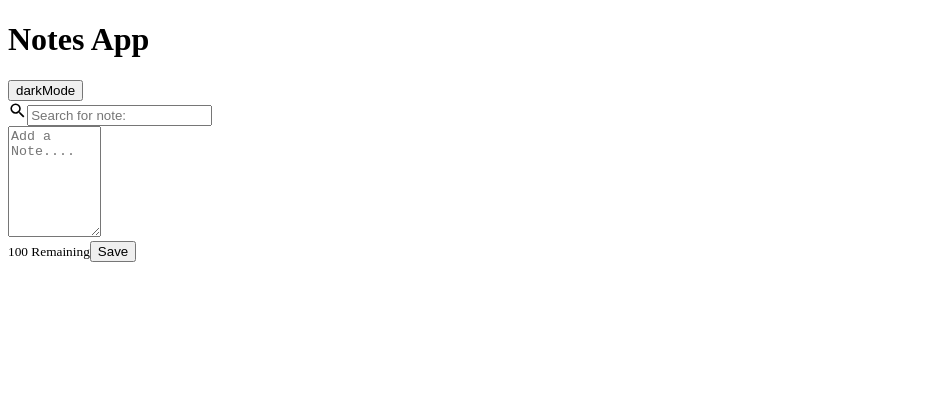
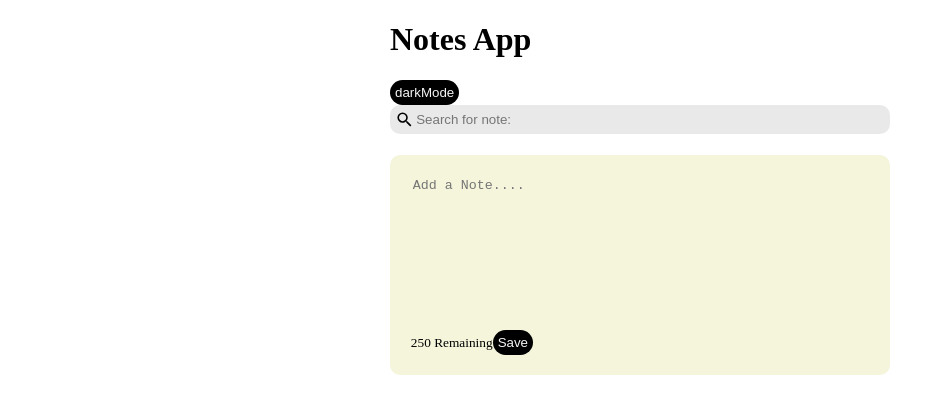
Before and after one commit to adityabajoria/NoteFlow, a React (Vite) app: page / in a window 1280 px wide. Shown: the top 414 px of the page, without its empty margins (0-945 px from the left). Built offline with nearby package versions, Linux system fonts and the light colour scheme.

Commit message:
css updated

```diff
--- a/src/App.css
+++ b/src/App.css
@@ -13,7 +13,7 @@
 }
 
 .container {
-  max-width: 900px;
+  max-width: 500px;
   margin-right: auto;
   margin-left: auto;
   padding-right: 12px;
@@ -22,10 +22,10 @@
 }
 
 .note {
-  background-color: lightcyan;
+  background-color: beige;
   margin-bottom: 10px;
   border-radius: 10px;
-  padding: 1.5rem;
+  padding: 1.3rem;
   min-height: 150px;
   display: flex;
   flex-direction: column;
@@ -36,7 +36,7 @@
 textarea {
   border: none;
   resize: none;
-  background-color: lightcyan;
+  background-color: beige;
 }
 
 textarea::focus {
--- a/src/App.jsx
+++ b/src/App.jsx
@@ -1,3 +1,5 @@
+import "./App.css";
+
 import NotesList from "./components/NotesList";
 import SearchBar from "./components/Search";
 import { nanoid } from "nanoid";
--- a/src/components/CreateNote.jsx
+++ b/src/components/CreateNote.jsx
@@ -3,7 +3,7 @@ import PropTypes from "prop-types";
 
 const CreateNote = ({ AddNote }) => {
   const [text, setText] = useState("");
-  const charLimit = 100;
+  const charLimit = 250;
 
   const handleText = (e) => {
     if (charLimit - e.target.value.length >= 0) {
@@ -20,8 +20,8 @@ const CreateNote = ({ AddNote }) => {
   return (
     <div className="note create">
       <textarea
-        rows="7"
-        cols="9"
+        rows="10"
+        cols="10"
         value={text}
         placeholder="Add a Note...."
         onChange={handleText}
```
